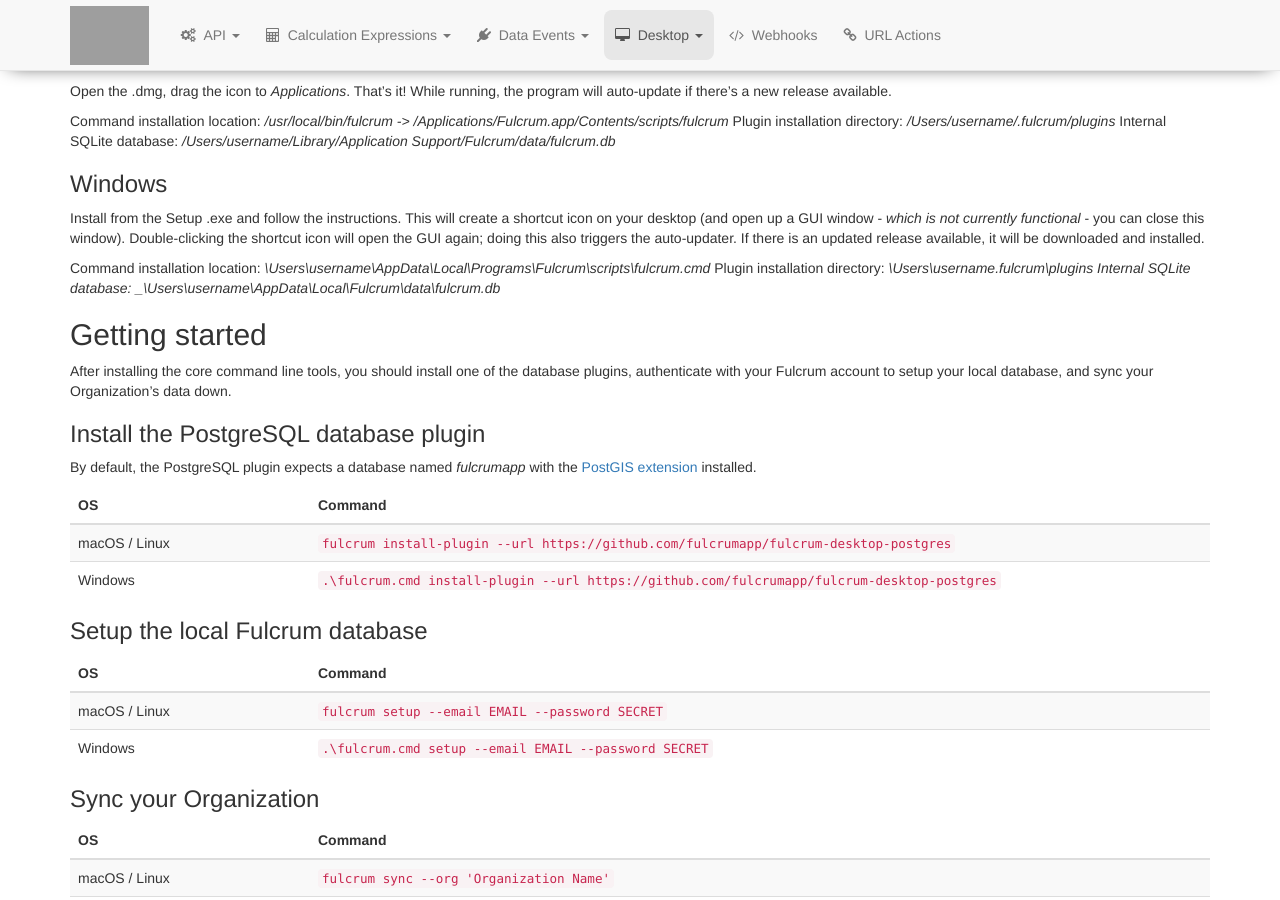
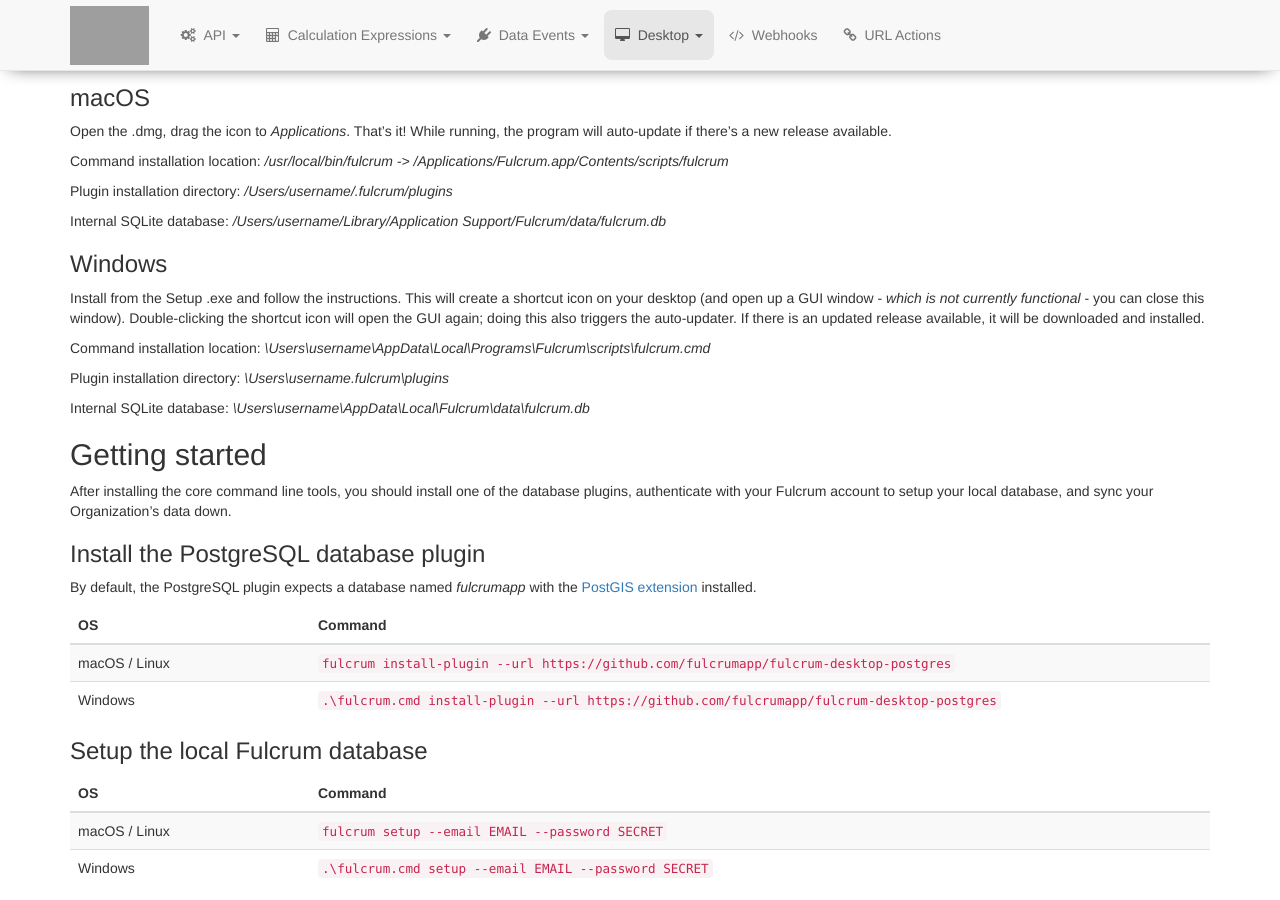
Before and after one commit to rylincoln/developer.fulcrumapp.com, a Jekyll site: the page built from _desktop/intro.md, in a window 1280 px wide and 900 px high, scrolled down 727 px. Built offline with Jekyll 4.4.1, drawn with Linux system fonts in a browser that asks for light colours; nearby versions of some CDN libraries; grey boxes are pictures that could not be loaded.

Commit message:
Force line breaks

````diff
--- a/_desktop/intro.md
+++ b/_desktop/intro.md
@@ -30,7 +30,9 @@ curl -o- -L https://raw.githubusercontent.com/fulcrumapp/fulcrum-desktop/master/
 ```
 
 Command installation location: _/opt/Fulcrum/scripts/fulcrum_
+
 Plugin installation directory: _/home/username/.fulcrum/plugins_
+
 Internal SQLite database: _/home/username/.config/Fulcrum/data/fulcrum.db_
 
 ### macOS
@@ -38,7 +40,9 @@ Internal SQLite database: _/home/username/.config/Fulcrum/data/fulcrum.db_
 Open the .dmg, drag the icon to _Applications_. That's it! While running, the program will auto-update if there's a new release available.
 
 Command installation location: _/usr/local/bin/fulcrum -> /Applications/Fulcrum.app/Contents/scripts/fulcrum_
+
 Plugin installation directory: _/Users/username/.fulcrum/plugins_
+
 Internal SQLite database: _/Users/username/Library/Application Support/Fulcrum/data/fulcrum.db_
 
 ### Windows
@@ -46,7 +50,9 @@ Internal SQLite database: _/Users/username/Library/Application Support/Fulcrum/d
 Install from the Setup .exe and follow the instructions. This will create a shortcut icon on your desktop (and open up a GUI window - _which is not currently functional_ - you can close this window). Double-clicking the shortcut icon will open the GUI again; doing this also triggers the auto-updater. If there is an updated release available, it will be downloaded and installed.
 
 Command installation location: _\Users\username\AppData\Local\Programs\Fulcrum\scripts\fulcrum.cmd_
-Plugin installation directory: _\Users\username\.fulcrum\plugins
+
+Plugin installation directory: _\Users\username\.fulcrum\plugins_
+
 Internal SQLite database: _\Users\username\AppData\Local\Fulcrum\data\fulcrum.db_
 
 ## Getting started
````
